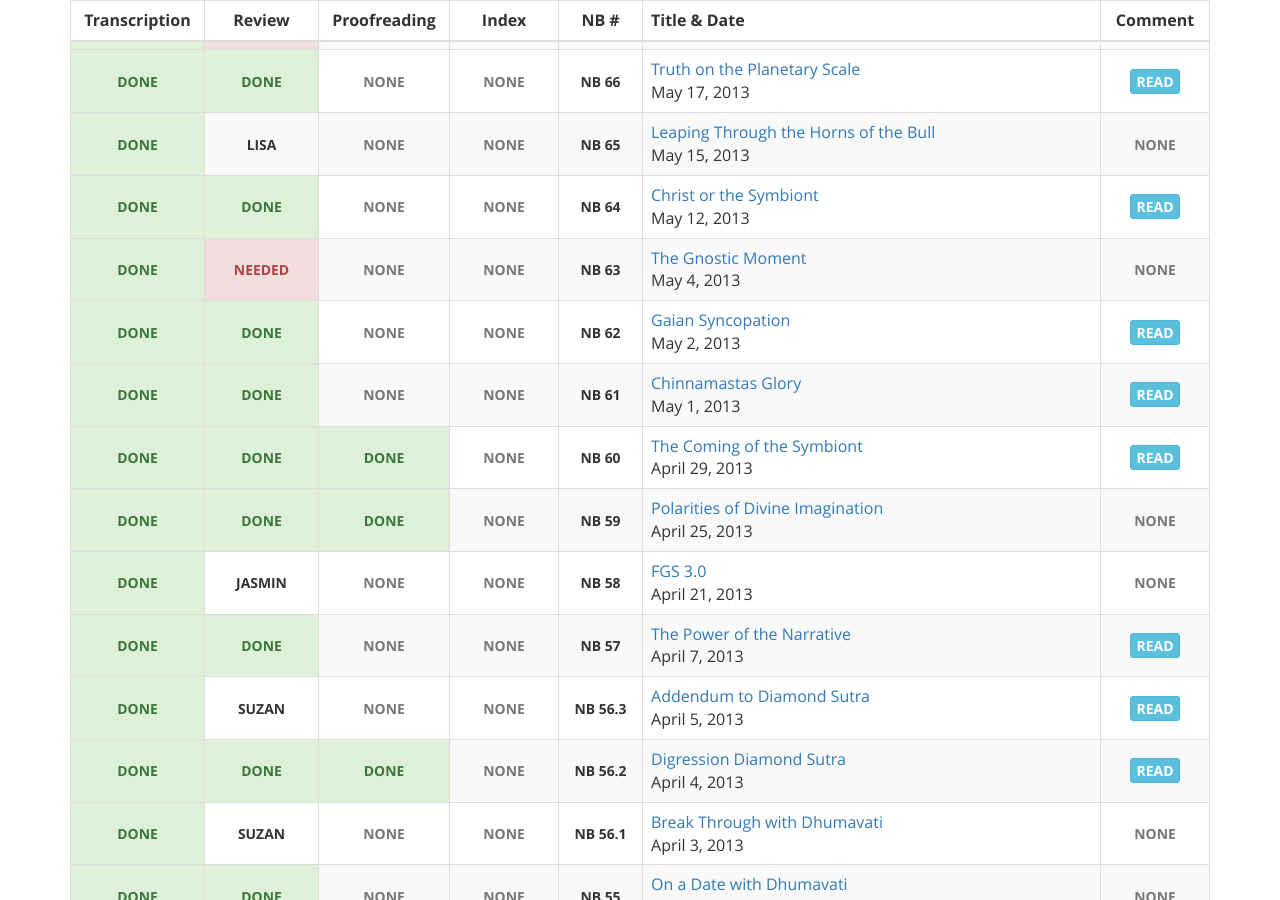
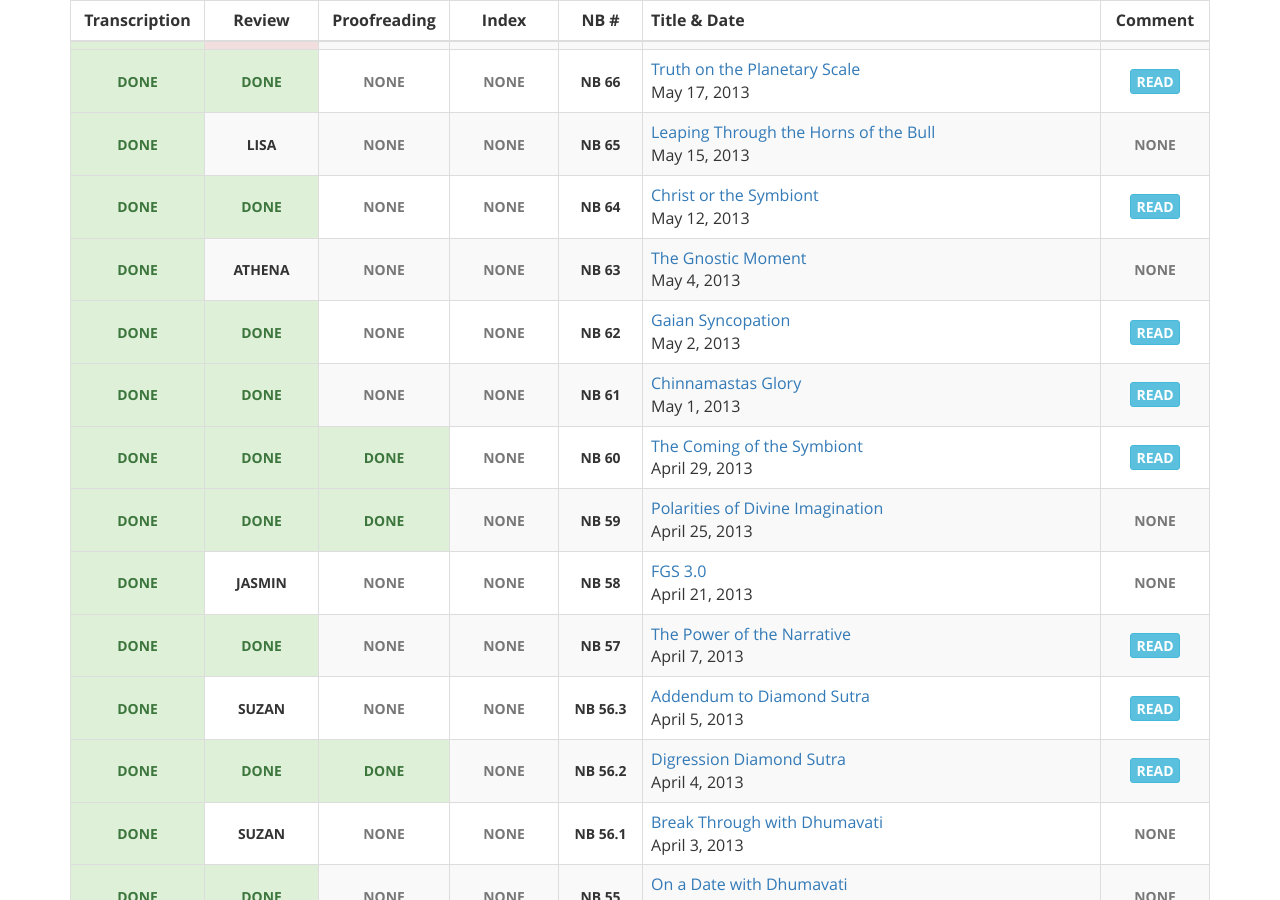
Before and after one commit to gaiaspora/gaiaspora.github.io, a Jekyll site: the page built from content/navigator-briefings.markdown, in a window 1280 px wide and 900 px high, scrolled down 4523 px. Built offline with Jekyll 4.4.1, drawn with Linux system fonts in a browser that asks for light colours.

Commit message:
Update nb.yaml

```diff
--- a/_data/nb.yaml
+++ b/_data/nb.yaml
@@ -612,7 +612,7 @@
 
 - NB: "63"
   Transcription: "done"
-  Review: "needed"
+  Review: "Athena"
   Proofreading: "none"
   Index: "none"
   Title: "The Gnostic Moment"
```
